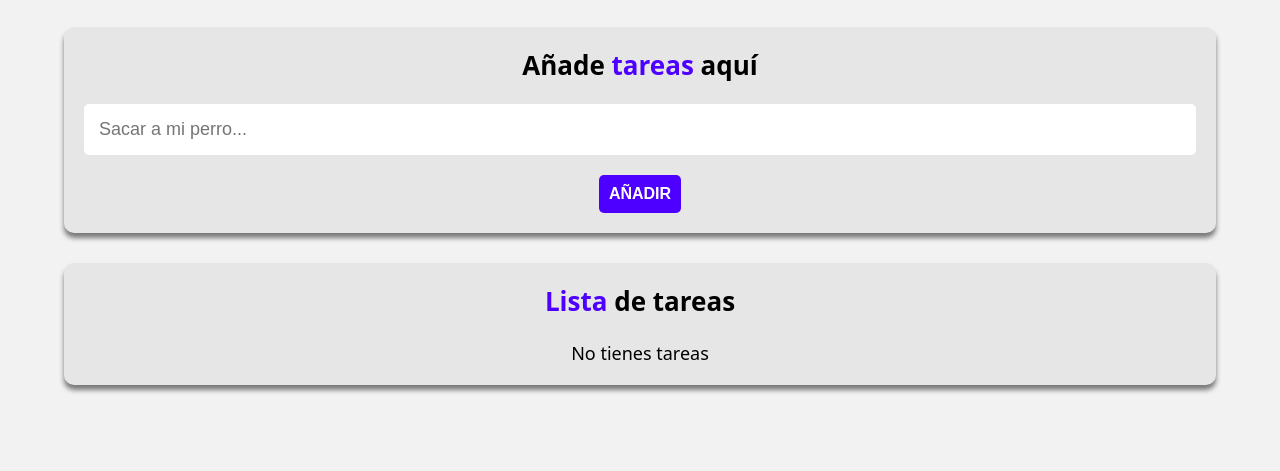
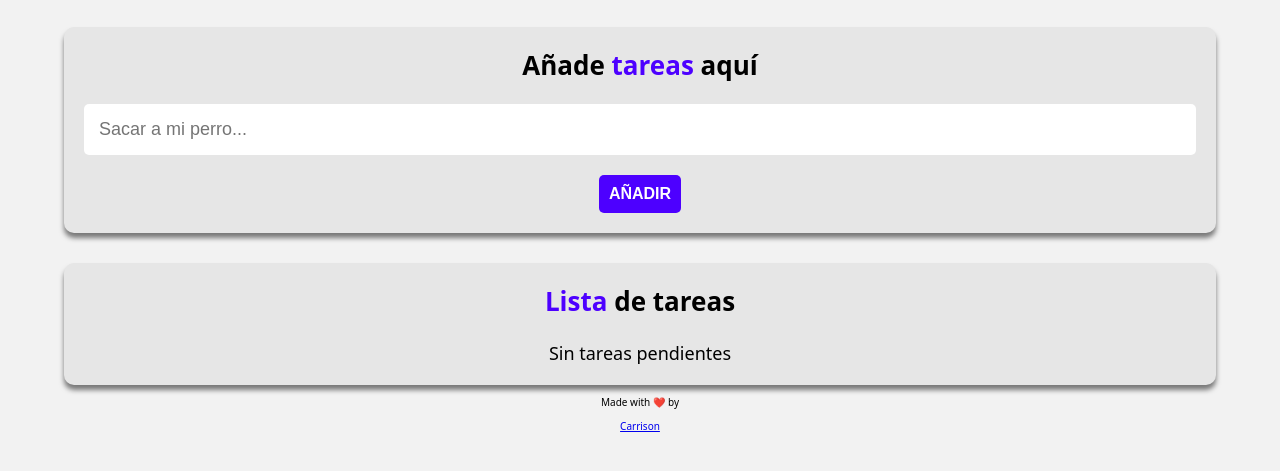
Before and after one commit to Carrisonn/TODO-App, a website built with Vite: page index.html in a window 1280 px wide. Shown: the part 115-586 px from the top of the page. Built offline with nearby package versions, Linux system fonts and the light colour scheme; files whose address does not match are found by name.

Commit message:
added footer, normalize, and more metadata

```diff
--- a/index.html
+++ b/index.html
@@ -4,9 +4,12 @@
 <head>
   <meta charset="UTF-8" />
   <meta name="viewport" content="width=device-width, initial-scale=1.0" />
+  <meta http-equiv="Content-Type" content="text/html">
   <meta name="description" content="TODO App - Lista y administra tus tareas" />
   <link rel="icon" href="/src/icons/todo-icon.svg" type="image/svg">
   <title>TODO App - Carrison</title>
+  <link rel="preload" href="/src/css/normalize.css" as="style">
+  <link rel="stylesheet" href="/src/css/normalize.css">
   <link rel="preload" href="/src/css/styles.css" as="style">
   <link rel="stylesheet" href="/src/css/styles.css">
 </head>
@@ -28,11 +31,15 @@
       <div class="div-tasks">
         <h2 class="subtitle"><span class="primary-color ">Lista</span> de tareas</h2>
         <div id="div-user-tasks">
-          <p class="no-tasks-p">No tienes tareas</p>
+          <p class="no-tasks-p">Sin tareas pendientes</p>
         </div>
       </div>
     </div>
   </main>
+
+  <footer>
+    <p>Made with ❤️ by </p><a href="https://github.com/Carrisonn" class="footer-link" target="_blank">Carrison</a>
+  </footer>
   <script type="module" src="/src/js/main.js"></script>
 </body>
 
```
